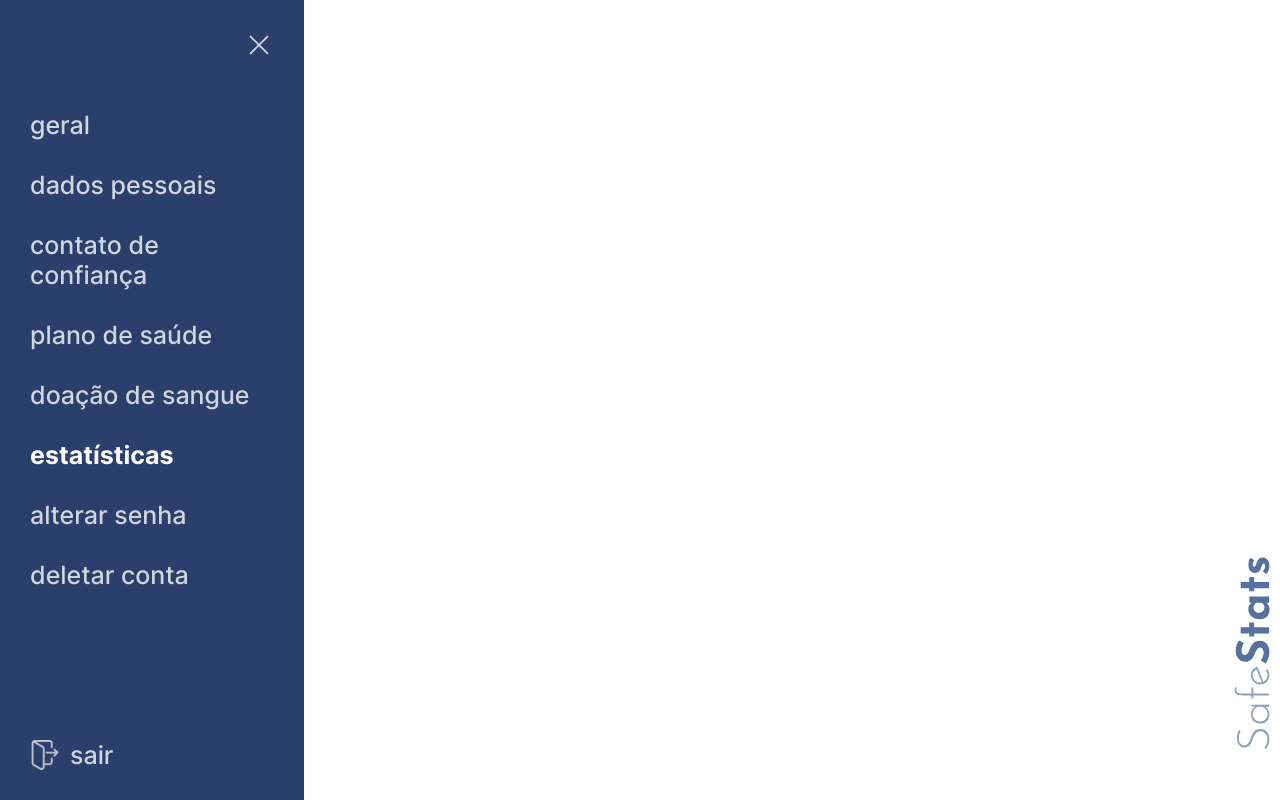
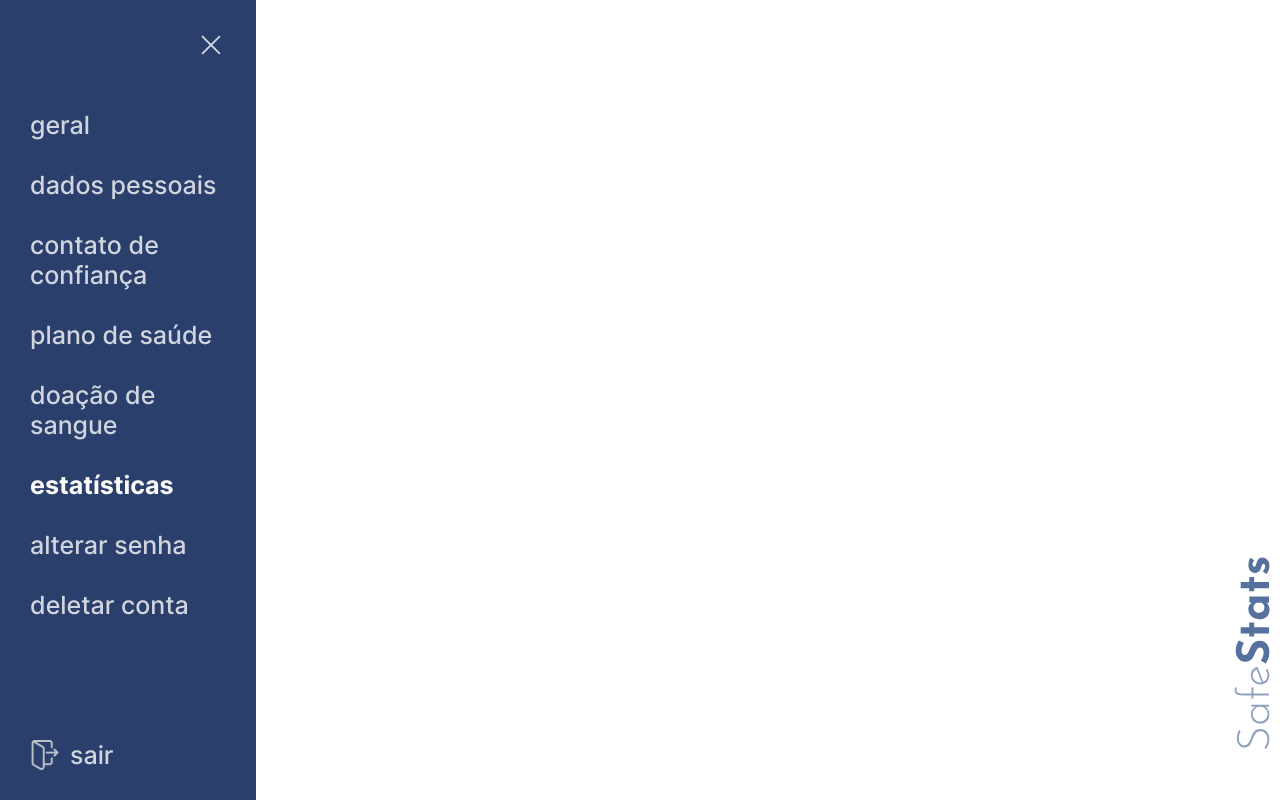
Before and after one commit to SafeStats-Health/safestats-frontend, a React (Create React App) app: page /user_profile in a window 1280 px wide. Both pictures are taken after a click on the element "estatísticas". Built offline with nearby package versions, Linux system fonts and the light colour scheme; no server answers; the HTML template or start-up script is replaced by a standard one.

Commit message:
feature-frontend-15-charts: chart example

```diff
--- a/src/pages/user_profile/statistics/index.jsx
+++ b/src/pages/user_profile/statistics/index.jsx
@@ -1,4 +1,4 @@
-import styles from './styles.module.css';
+import styles from './styles.css';
 import React, {useEffect, useRef} from "react";
 import * as d3 from 'd3';
 
--- /dev/null
+++ b/src/pages/user_profile/statistics/styles.css
@@ -0,0 +1,4 @@
+#d3demo{
+    width: 80vw;
+    height: 50vh;
+}
```
Also changed, not shown: src/pages/user_profile/statistics/styles.module.css (deleted).
